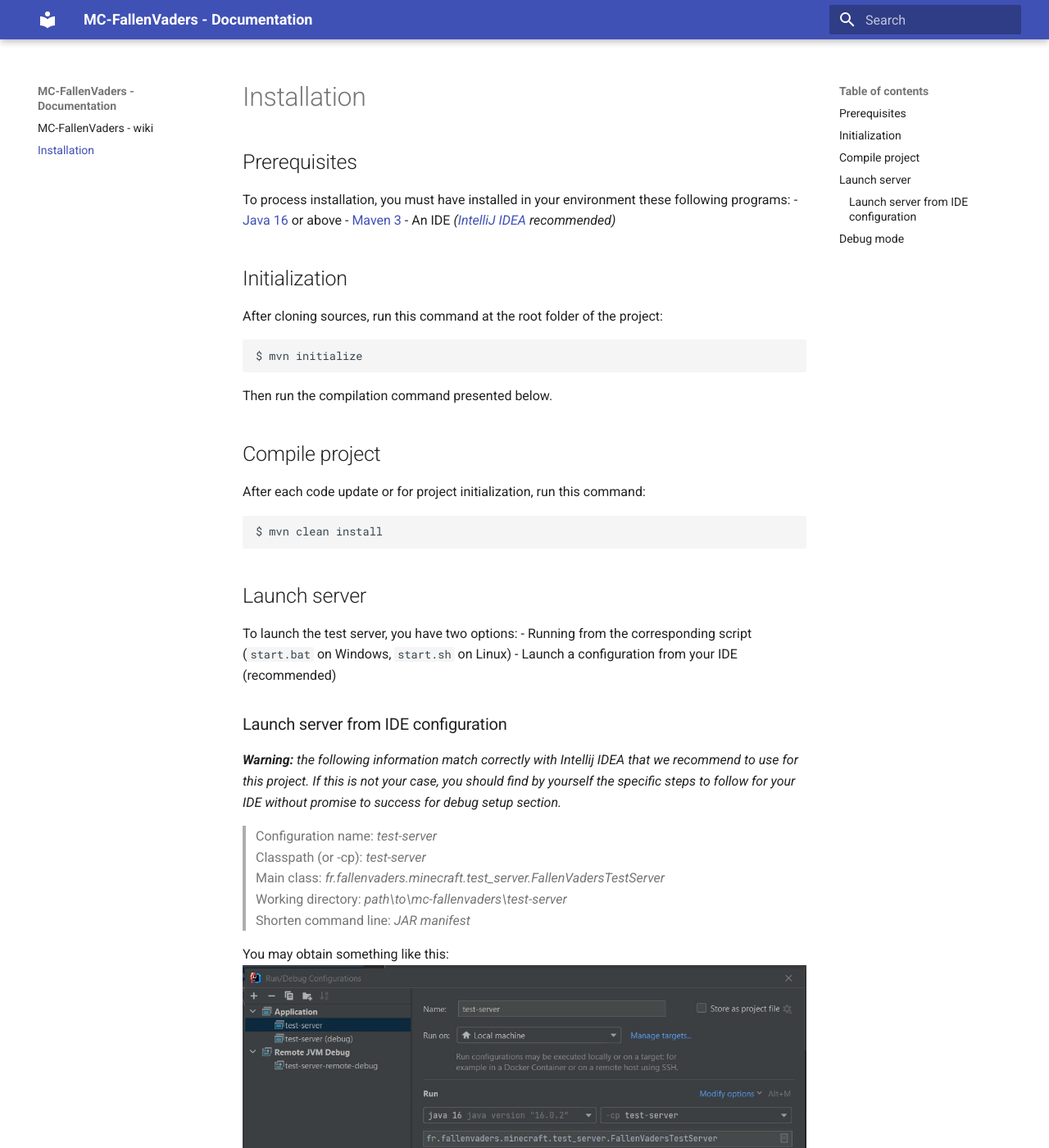
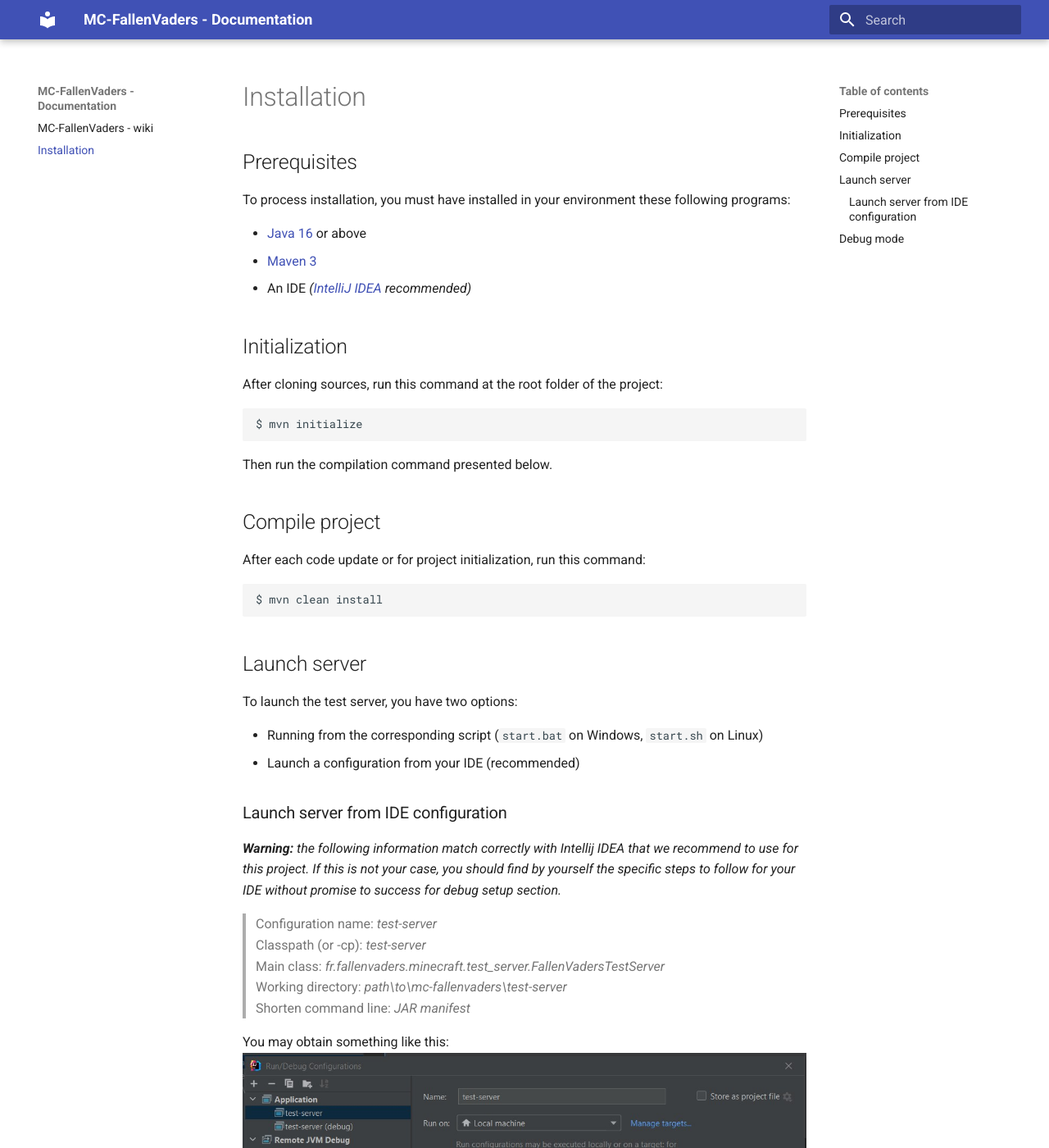
Before and after one commit to Djaytan/fallenvaders-minecraft-plugin, an MkDocs documentation site: the page built from docs/install.md, in a window 1280 px wide and 1400 px high. Shown: the whole window at 82% size. Built offline with MkDocs 1.6.1 and Material for MkDocs 9.7.7, drawn with Linux system fonts in a browser that asks for light colours.

Commit message:
doc: FV-70 - fixes md style

```diff
--- a/docs/install.md
+++ b/docs/install.md
@@ -4,6 +4,7 @@
 
 To process installation, you must have installed in your environment these
 following programs:
+
 - [Java 16](https://www.oracle.com/java/technologies/javase-jdk16-downloads.html) or above
 - [Maven 3](https://maven.apache.org/download.cgi#)
 - An IDE *([IntelliJ IDEA](https://www.jetbrains.com/fr-fr/idea/) recommended)*
@@ -26,6 +27,7 @@ $ mvn clean install
 ## Launch server
 
 To launch the test server, you have two options:
+
 - Running from the corresponding script (`start.bat` on Windows, `start.sh` on Linux)
 - Launch a configuration from your IDE (recommended)
 
--- a/mkdocs.yml
+++ b/mkdocs.yml
@@ -1,5 +1,3 @@
 site_name: MC-FallenVaders - Documentation
 theme:
   name: material
-markdown_extensions:
-  - def_list
```
